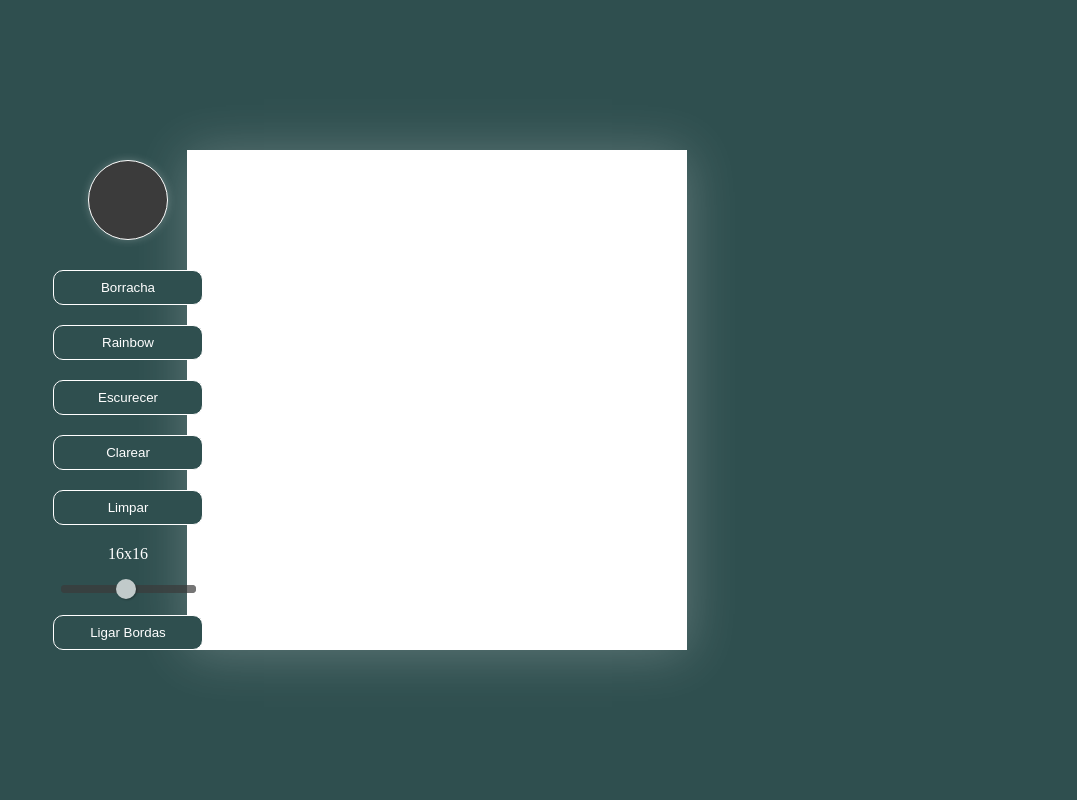
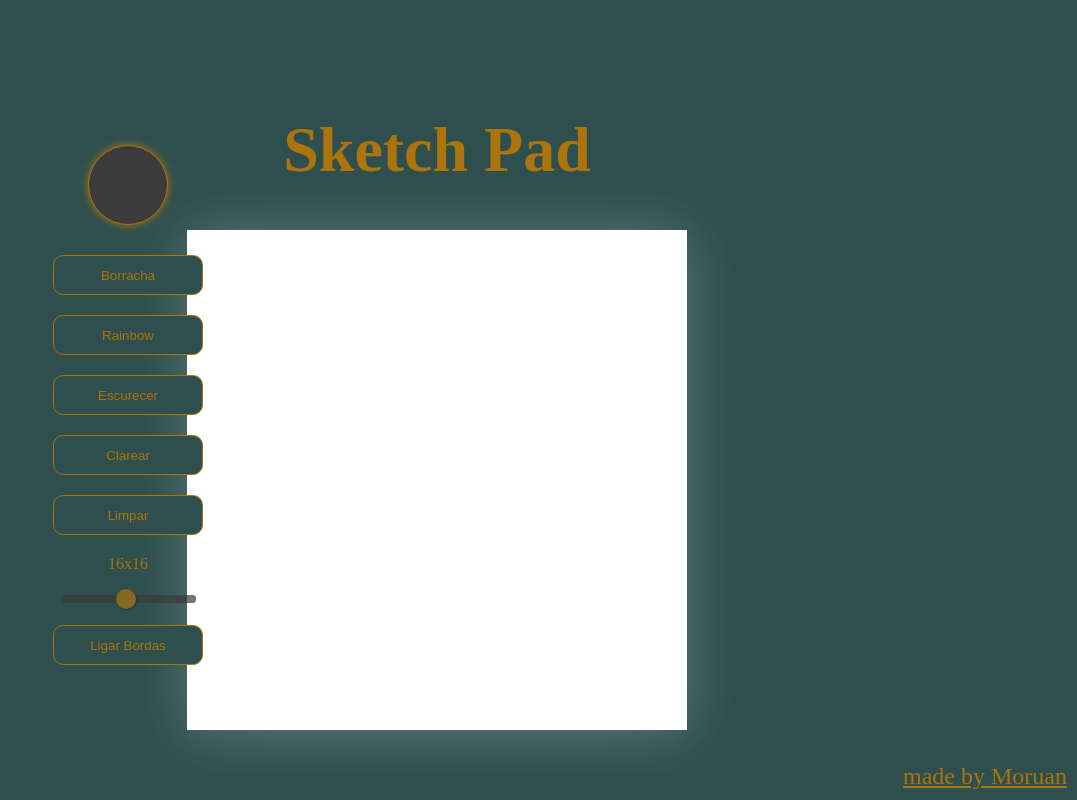
Before and after one commit to Moruan06/Sketch, a plain HTML site: page index.html in a window 1280 px wide. Shown: the whole page, without its empty margins (203-1280 px from the left). Drawn offline with Linux system fonts and the light colour scheme.

Commit message:
estilização final da pagina

```diff
--- a/index.html
+++ b/index.html
@@ -7,6 +7,7 @@
     <link rel="stylesheet" href="style.css" />
   </head>
   <body>
+    <div class="titulo"><h1>Sketch Pad</h1></div>
     <div id="control">
       <input type="color" id="pencilColor" value="#3B3B3B" />
       <button id="erase">Borracha</button>
@@ -19,6 +20,9 @@
       <button id="border">Ligar Bordas</button>
     </div>
     <div id="container"></div>
+    <div class="github">
+      <a href="https://github.com/Moruan06"> made by Moruan</a>
+    </div>
     <script src="script.js"></script>
   </body>
 </html>
--- a/style.css
+++ b/style.css
@@ -1,6 +1,6 @@
 :root {
   --corFundo: darkslategray;
-  --corTexto: #fff;
+  --corTexto: rgb(171, 116, 13);
   --corSecundaria: #3b3b3b;
 }
 
@@ -8,8 +8,9 @@ body {
   margin: 0;
   box-sizing: border-box;
   display: flex;
+  flex-direction: column;
+  justify-content: center;
   align-items: center;
-  justify-content: center;
   height: 100vh;
   width: 100vw;
   background-color: var(--corFundo);
@@ -19,10 +20,25 @@ body {
 #container {
   width: 500px;
   height: 500px;
-  background-color: var(--corTexto);
+  background-color: #fff;
   box-shadow: rgba(255, 255, 255, 0.24) 0px 3px 50px;
   display: flex;
   flex-wrap: wrap;
+}
+
+.titulo{
+  font-size: 2rem;
+  color: var(--corTexto);
+}
+
+.github{
+  position: absolute;
+  right: 10px;
+  bottom: 10px;
+  font-size: 1.5rem;
+  & a{
+    color: var(--corTexto);
+  }
 }
 
 .pixel {
@@ -43,7 +59,7 @@ body {
 
 #control button {
   width: 150px;
-  height: 35px;
+  height: 40px;
   border: 1px solid var(--corTexto);
   color: var(--corTexto);
   border-radius: 10px;
@@ -87,7 +103,7 @@ input[type="color"]::-webkit-color-swatch-wrapper {
 input[type="color"]::-webkit-color-swatch {
   border: 1px solid var(--corTexto);
   border-radius: 50px;
-  box-shadow: rgba(255, 255, 255, 0.24) 0px 0px 8px;
+  box-shadow: var(--corTexto) 0px 0px 8px;
 }
 
 input[type="range"] {
```
